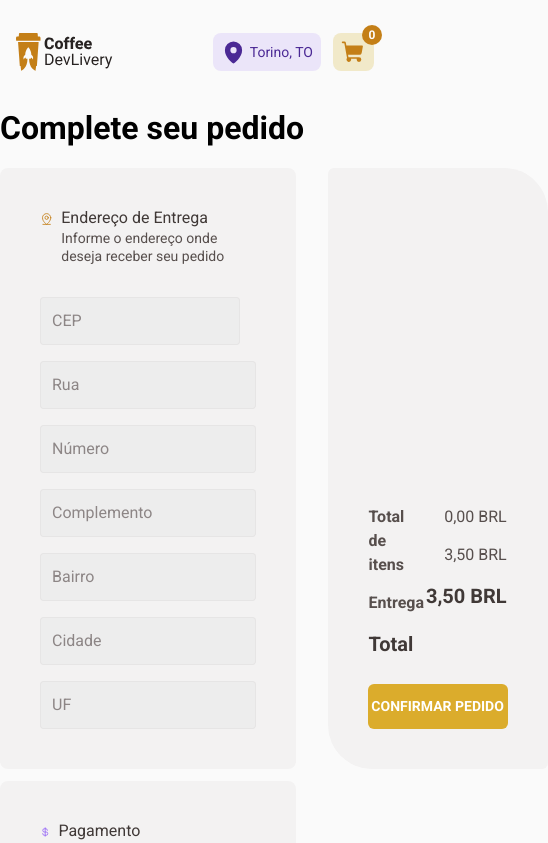
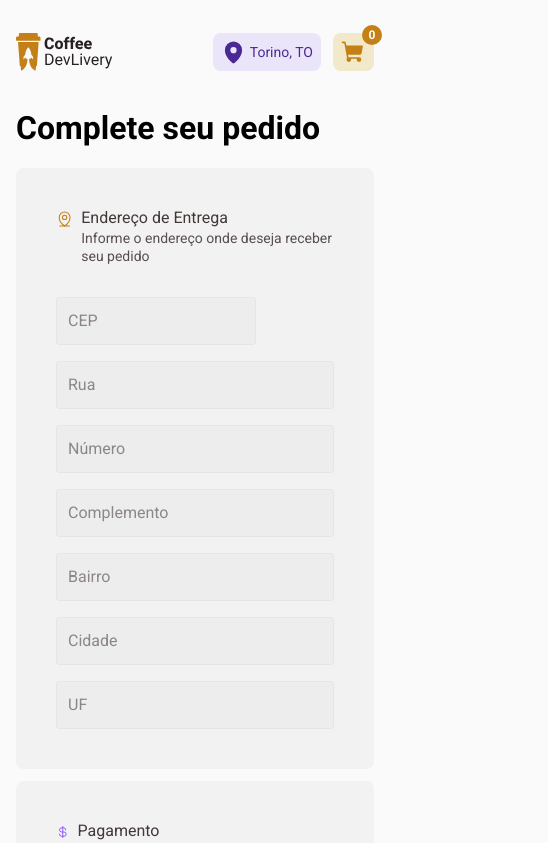
Before and after one commit to filipesaretta/coffeeDelivery, a React (Vite) app: page /checkout in a window 390 px wide. Shown: the top 843 px of the page, 548 px wide, since content can reach past the window. Built offline with nearby package versions, Linux system fonts and the light colour scheme.

Commit message:
Complete responsive

```diff
--- a/src/pages/Checkout/index.tsx
+++ b/src/pages/Checkout/index.tsx
@@ -57,10 +57,8 @@ export function Checkout() {
   }
 
   return (
-    <>
+    <FormContainer>
       <h1>Complete seu pedido</h1>
-
-      <FormContainer>
       <Form onSubmit={handleSubmit(onSubmit)}>
         <FormAdress>
           <Title>
@@ -150,6 +148,5 @@ export function Checkout() {
         <OrderSummaryCard />
       </Form>
     </FormContainer>
-    </>
   )
 }
--- a/src/pages/Checkout/styles.ts
+++ b/src/pages/Checkout/styles.ts
@@ -1,7 +1,8 @@
 import styled from 'styled-components'
 
 export const FormContainer = styled.div`
-  /* width: 640px; */
+  padding: 0 1rem;
+  padding: 0 1rem;
 `
 
 export const Title = styled.div`
@@ -24,17 +25,21 @@ export const Form = styled.form`
   row-gap: 0.75rem;
   column-gap: 2rem;
   padding: 1rem 0 2.5rem 0;
-  grid-template-columns: 1fr 1fr;
+  grid-template-columns: 1fr max-content;
 `
 
 export const FormAdress = styled.div`
   padding: 2.5rem;
   background-color: ${(props) => props.theme['base-card']};
   border-radius: 8px;
-
-  display: flex;
+  grid-column: 1 /-1;
+  display: grid;
   flex-direction: column;
   gap: 1rem;
+
+  @media (min-width: 900px) {
+    grid-column: 1;
+  }
 
   input {
     border: none;
@@ -43,11 +48,17 @@ export const FormAdress = styled.div`
 
     border-radius: 4px;
     padding: 0.75rem;
-
     &::placeholder {
       color: ${(props) => props.theme['base-label']};
     }
   }
+
+  & input + span {
+    margin-bottom: 0rem;
+    padding-left: 0.3rem;
+    color: ${(props) => props.theme.yellow};
+  }
+
   input[name='cep'] {
     width: 12.5rem;
   }
@@ -56,18 +67,30 @@ export const FormAdress = styled.div`
     display: grid;
     grid-template-columns: 1fr;
     gap: 1rem;
-    @media (min-width: 540px) {
-      grid-template-columns: 200px 1fr;
+    @media (min-width: 900px) {
+      grid-template-columns: minmax(100px, 200px) 1fr;
+    }
+
+    & span {
+      grid-row: 2;
+      padding-left: 0.3rem;
+      color: ${(props) => props.theme.yellow};
     }
   }
 
   .three-inputs {
     display: grid;
     grid-template-columns: 1fr;
+
     gap: 1rem;
+    & span {
+      grid-row: 2;
+      padding-left: 0.3rem;
+      color: ${(props) => props.theme.yellow};
+    }
 
-    @media (min-width: 640px) {
-      grid-template-columns: 200px 1fr 60px;
+    @media (min-width: 1060px) {
+      grid-template-columns: minmax(100px, 200px) 1fr 60px;
     }
   }
 `
@@ -81,12 +104,20 @@ export const FormPayment = styled.div`
   flex-direction: column;
   gap: 1rem;
   grid-row: 2;
+  grid-column: 1 / -1;
+  @media (min-width: 900px) {
+    grid-column: 1;
+  }
 `
 
 export const PaymentSelection = styled.div`
   display: grid;
-  grid-template-columns: 1fr 1fr 1fr;
+  grid-template-columns: 1fr;
   gap: 1rem;
+
+  @media (min-width: 900px) {
+    grid-template-columns: 1fr 1fr 1fr;
+  }
 
   button {
     display: flex;
```
Lines whose indentation alone changed are shown as unchanged.
